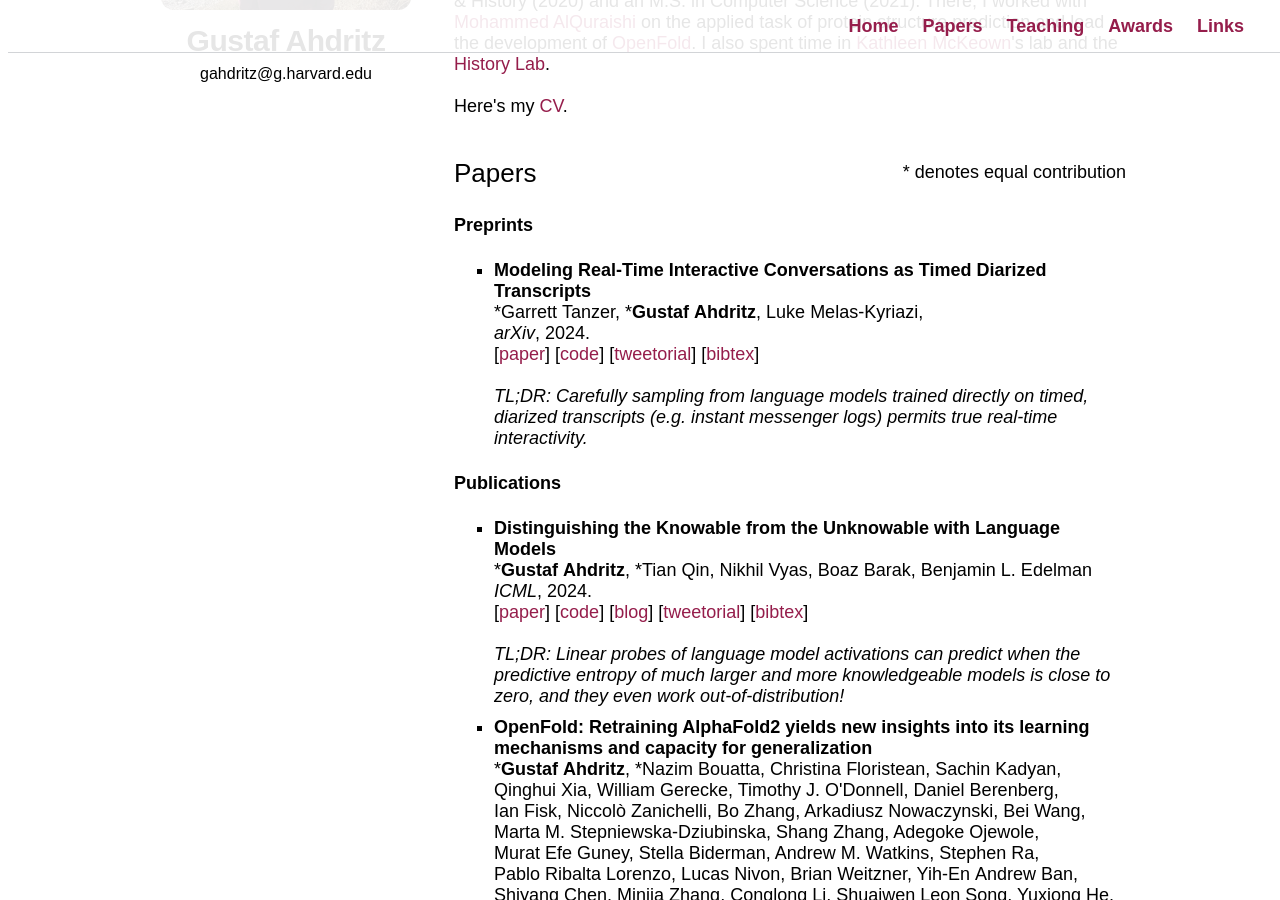
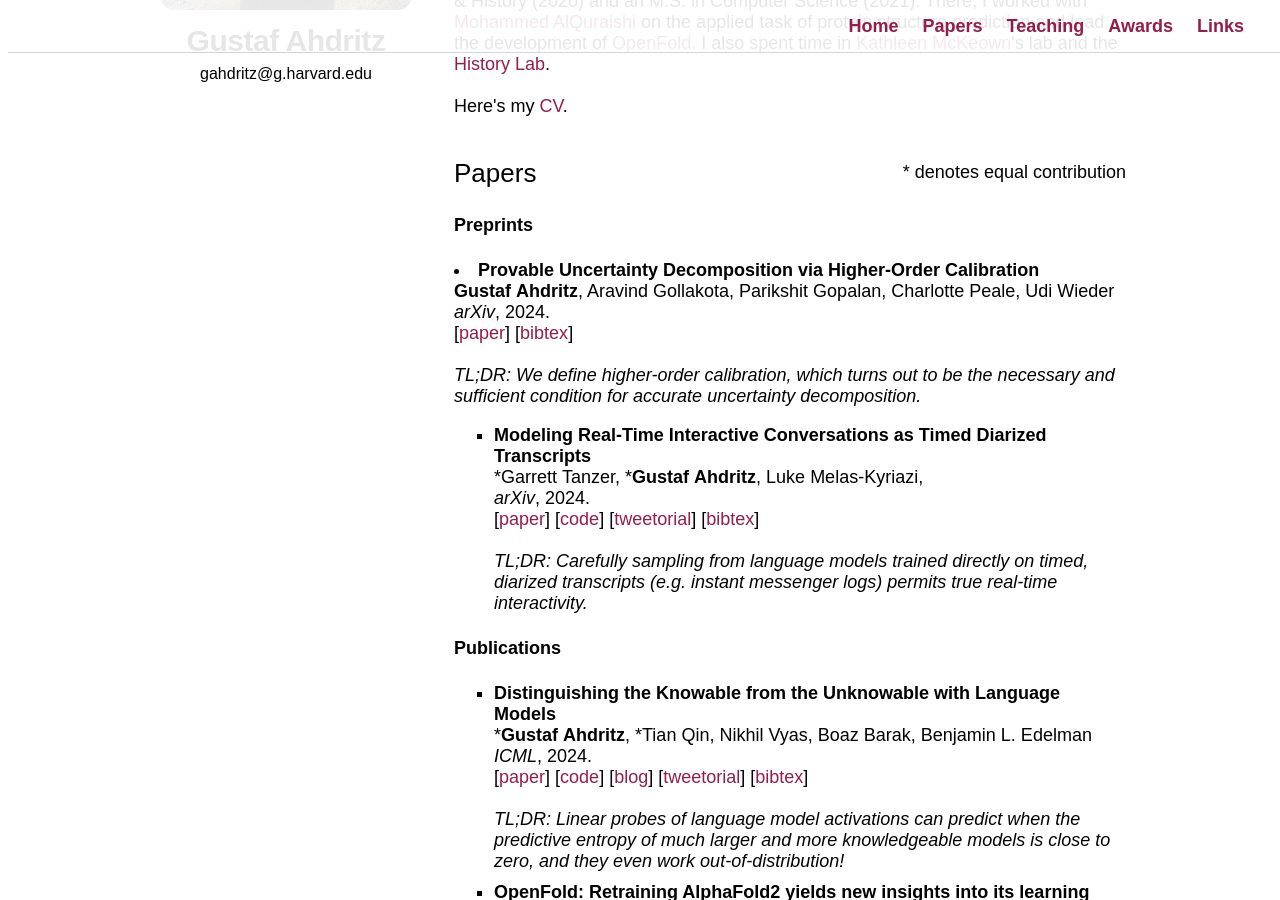
Before and after one commit to gahdritz/gahdritz.github.io, a Jekyll site: the page built from index.html, in a window 1280 px wide and 900 px high, scrolled down 322 px. Built offline with Jekyll 4.4.1, drawn with Linux system fonts in a browser that asks for light colours; some web fonts are replaced.

Commit message:
Add HOC paper

```diff
--- a/index.html
+++ b/index.html
@@ -28,6 +28,22 @@ layout: default
     </div>
 
     <h4><span>Preprints</span></h4>
+        <li style="margin-bottom:10px"><b><span>Provable Uncertainty Decomposition via Higher-Order Calibration</span></b>
+            <br>
+            <b>Gustaf&nbsp;Ahdritz</b>,
+            Aravind&nbsp;Gollakota,
+            Parikshit&nbsp;Gopalan,
+            Charlotte&nbsp;Peale,
+            Udi&nbsp;Wieder
+            <br>
+            <span><em>arXiv</em>, 2024.</span>
+            <br>
+            [<a href="https://arxiv.org/abs/2412.18808">paper</a>]
+            [<a href="/bibtex/hoc.bib">bibtex</a>]
+            <br>
+            <br>
+            <em>TL;DR: We define higher-order calibration, which turns out to be the necessary and sufficient condition for accurate uncertainty decomposition.</em>
+
     <ul style="list-style-type:square">
         <li style="margin-bottom:10px"><b><span>Modeling Real-Time Interactive Conversations as Timed Diarized Transcripts</span></b>
             <br>
```
Also changed, not shown: bibtex/hoc.bib (added, +9 -0 lines).
